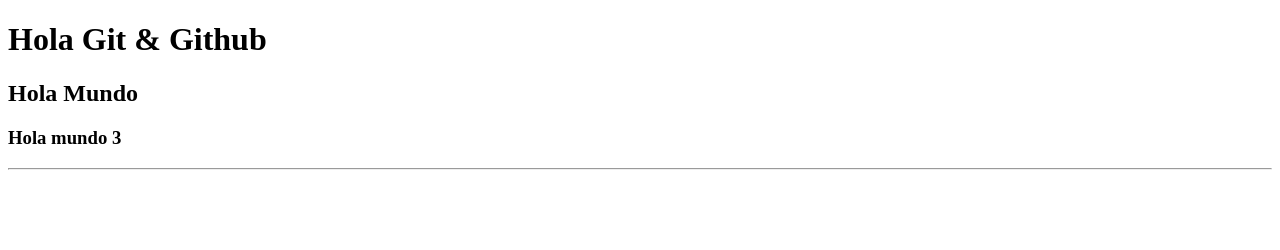
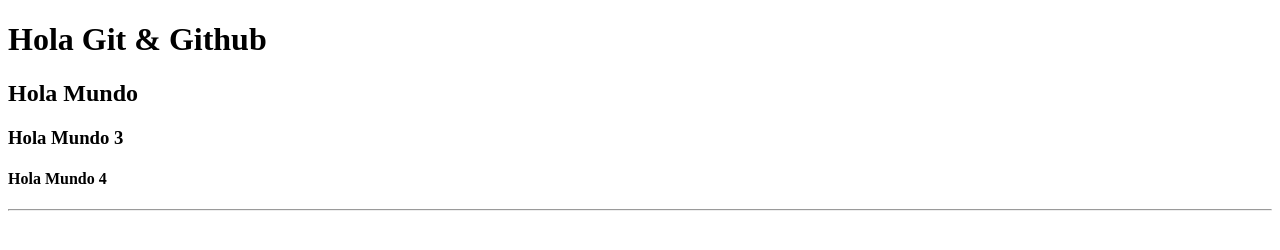
Before and after one commit to BugaSeba/Clase-repositorios, a plain HTML site: page index.html in a window 1280 px wide. Drawn offline with Linux system fonts and the light colour scheme.

Commit message:
Agregamos un h4 y cambiamos las m minusculas por mayusculas

```diff
--- a/index.html
+++ b/index.html
@@ -9,7 +9,8 @@
 <body>
     <h1>Hola  Git & Github</h1>
     <h2>Hola Mundo</h2>
-    <h3>Hola mundo 3</h3>
+    <h3>Hola Mundo 3</h3>
+    <h4>Hola Mundo 4</h4>
     <hr>
 </body>
 </html>
```
